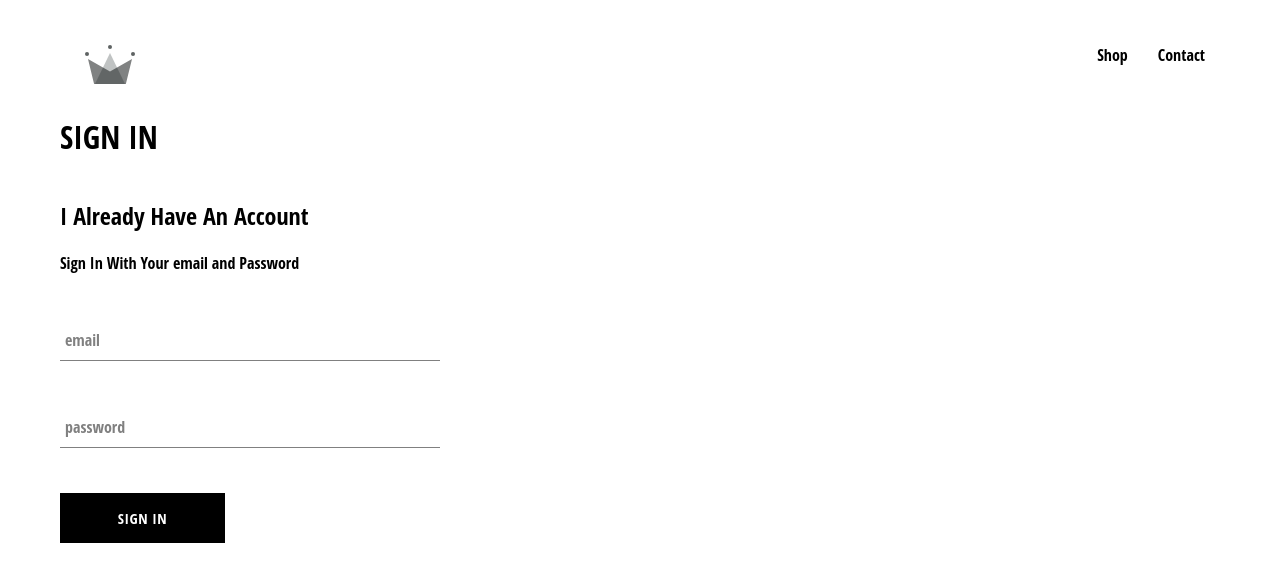
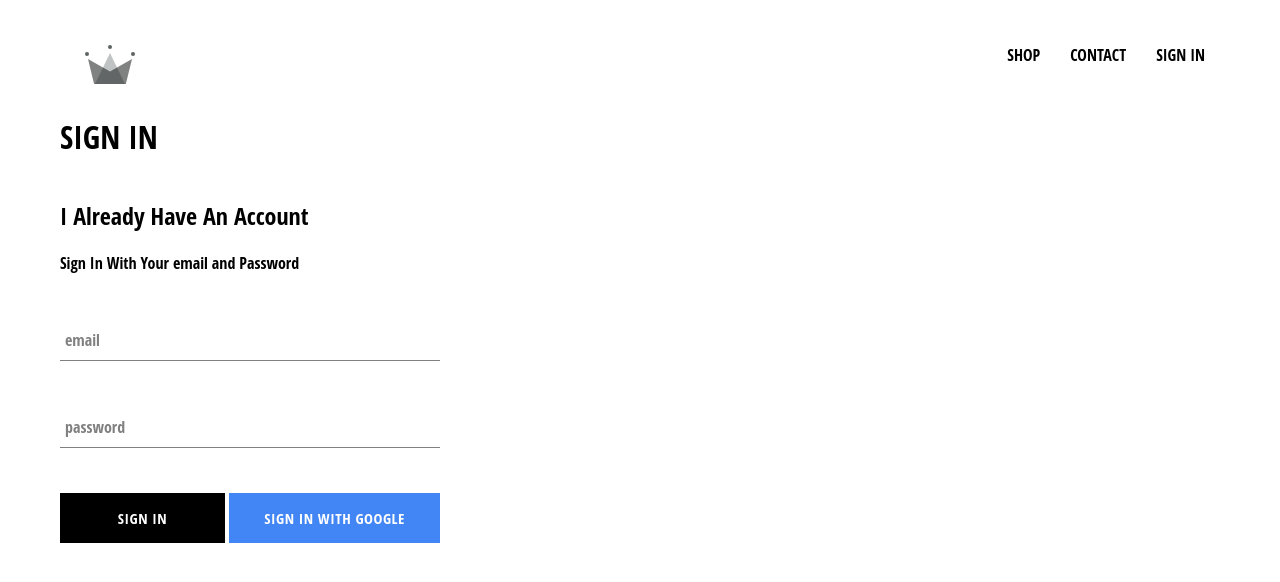
Before and after one commit to mail21/crwn-clothing, a React (Create React App) app: page /signIn in a window 1280 px wide. Shown: the top 582 px of the page. Built offline with nearby package versions, Linux system fonts and the light colour scheme; no server answers; the HTML template or start-up script is replaced by a standard one.

Commit message:
Implementasi sign in menggunakan google

```diff
--- a/src/App.js
+++ b/src/App.js
@@ -5,11 +5,36 @@ import ShopPage from './pages/shop/shop.component';
 import Header from './components/header/header.component';
 import SignInAndSignUp from './pages/sign-in-and-sign-up/sign-in-and-sign-up.component';
 import './App.css';
+import { auth } from './firebase/firebase.utils';
 
-function App() {
+class App extends React.Component {
+  constructor(props) {
+    super(props);
+
+    this.state = {
+      currentUser: null,
+    };
+  }
+
+  unSubscribeFromAuth = null;
+
+  componentDidMount() {
+    this.unSubscribeFromAuth = auth.onAuthStateChanged((user) => {
+      this.setState({ currentUser: user });
+      console.log(user);
+    });
+    //auth.onAuthStateChanged itu bersifat open subscription
+  }
+
+  componentWillUnmount() {
+    this.unSubscribeFromAuth();
+    //meng-close subscription
+  }
+
+  render() {
     return (
       <div>
-      <Header />
+        <Header currentUser={this.state.currentUser} />
         <Switch>
           <Route exact path="/" component={HomePage} />
           <Route path="/shop" component={ShopPage} />
@@ -18,5 +43,6 @@ function App() {
       </div>
     );
   }
+}
 
 export default App;
--- a/src/components/custom-button/custom-button.component.jsx
+++ b/src/components/custom-button/custom-button.component.jsx
@@ -2,8 +2,11 @@ import React from 'react';
 
 import './custom-button.style.scss';
 
-const CustomButton = ({ children, ...otherProps }) => (
-  <button className="custom-button" {...otherProps}>
+const CustomButton = ({ children, isGoogleSignIn, ...otherProps }) => (
+  <button
+    className={`${isGoogleSignIn ? 'google-sign-in' : ''} custom-button`}
+    {...otherProps}
+  >
     {children}
   </button>
 );
--- a/src/components/header/header.component.jsx
+++ b/src/components/header/header.component.jsx
@@ -2,8 +2,9 @@ import React from 'react';
 import { Link } from 'react-router-dom';
 import './header.style.scss';
 import { ReactComponent as Logo } from './../../assets/crown.svg';
+import { auth } from './../../firebase/firebase.utils';
 
-function Header() {
+function Header({ currentUser }) {
   return (
     <div className="header">
       <Link className="logo-container" to="/">
@@ -11,11 +12,20 @@ function Header() {
       </Link>
       <div className="options">
         <Link className="option" to="/shop">
-          Shop
+          SHOP
         </Link>
         <Link className="option" to="/contact">
-          Contact
+          CONTACT
         </Link>
+        {currentUser ? (
+          <div className="option" onClick={() => auth.signOut()}>
+            SIGN OUT
+          </div>
+        ) : (
+          <Link className="option" to="/signIn">
+            SIGN IN
+          </Link>
+        )}
       </div>
     </div>
   );
--- a/src/components/sign-in/sign-in.component.jsx
+++ b/src/components/sign-in/sign-in.component.jsx
@@ -3,6 +3,7 @@ import React from 'react';
 import './sign-in.style.scss';
 import FormInput from './../form-input/form-input.component';
 import CustomButton from './../custom-button/custom-button.component';
+import { signInWithGoogle } from './../../firebase/firebase.utils';
 
 class SignIn extends React.Component {
   constructor(props) {
@@ -48,7 +49,12 @@ class SignIn extends React.Component {
             required
           />
 
-          <CustomButton type="submit">Sign In</CustomButton>
+          <div className="buttons">
+            <CustomButton type="submit">Sign In</CustomButton>
+            <CustomButton isGoogleSignIn onClick={signInWithGoogle}>
+              Sign In With Google
+            </CustomButton>
+          </div>
         </form>
       </div>
     );
```
Lines whose indentation alone changed are shown as unchanged.
